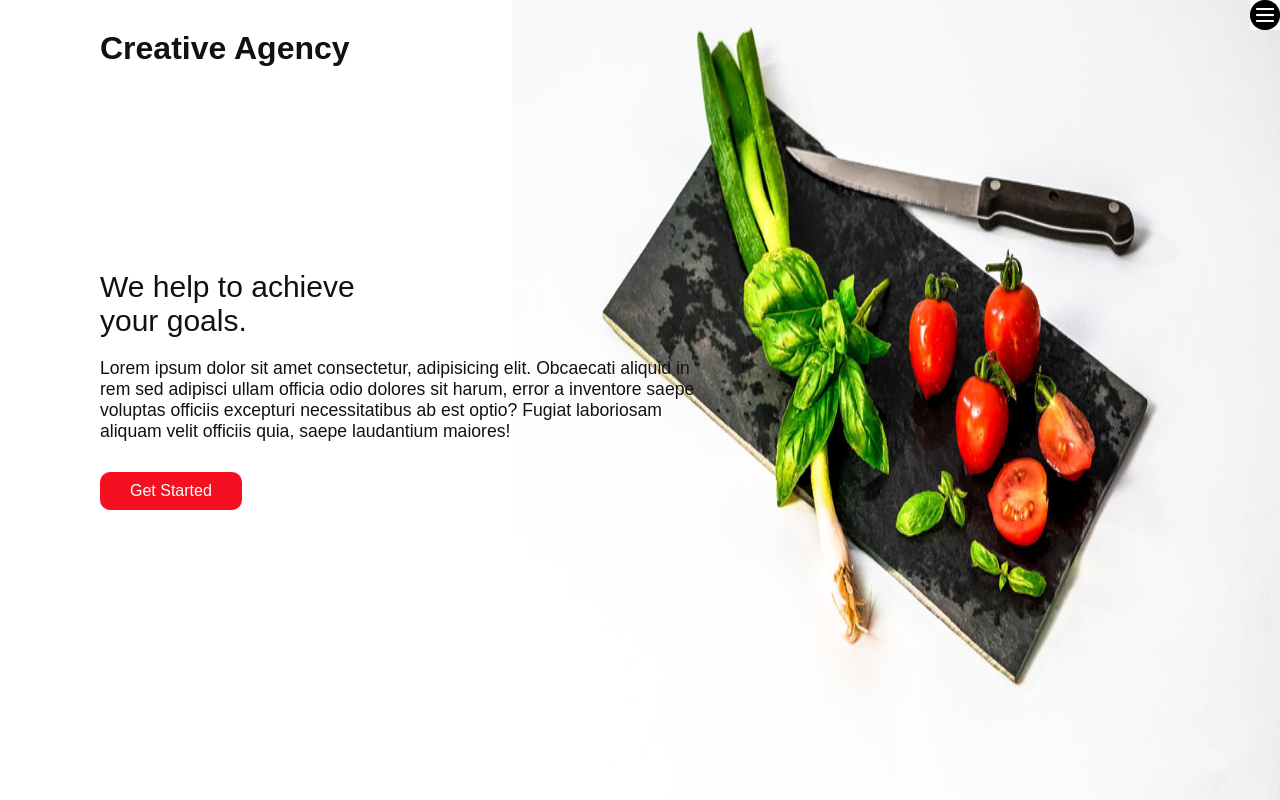
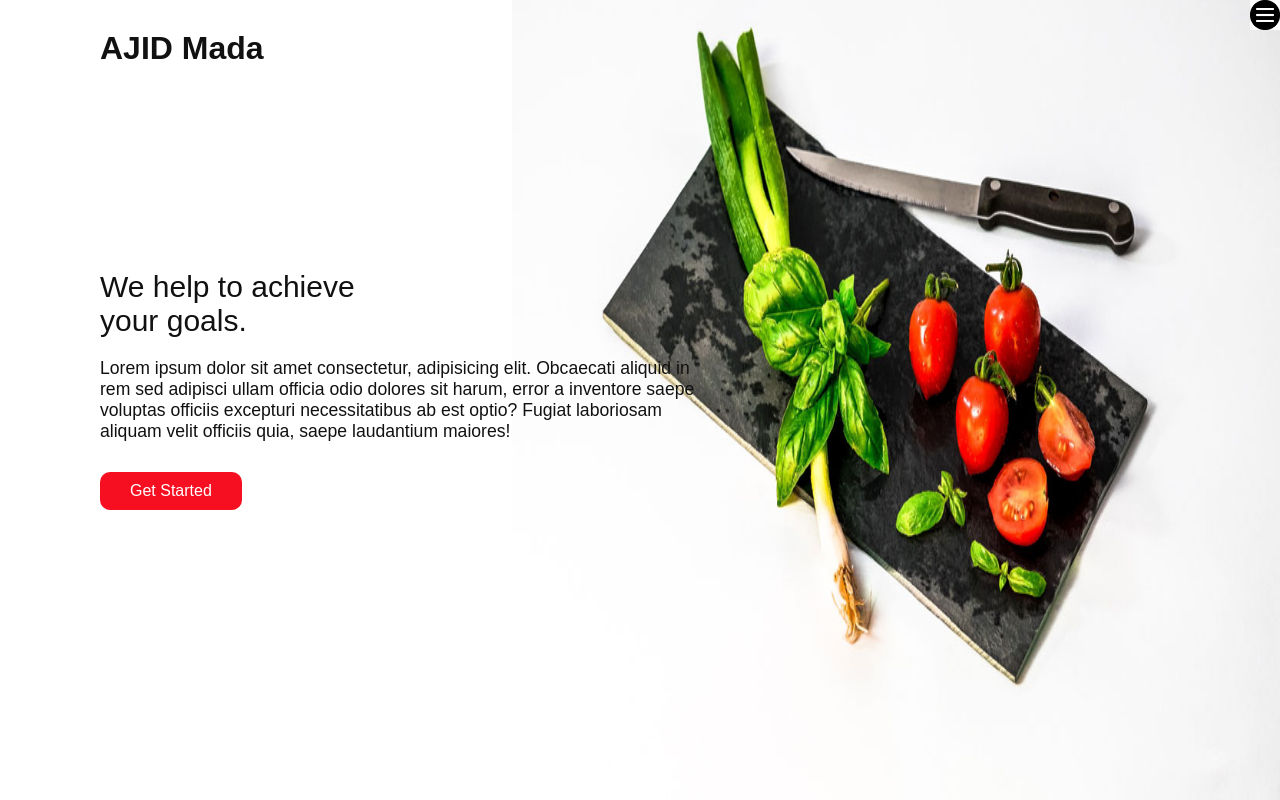
Before and after one commit to NadiasinaNico/AgenceWeb, a plain HTML site: page index.html in a window 1280 px wide. Drawn offline with Linux system fonts and the light colour scheme.

Commit message:
update website

```diff
--- a/index.html
+++ b/index.html
@@ -9,7 +9,7 @@
 </head>
 <body>
     <header>
-        <div class="logo">Creative Agency</div>
+        <div class="logo">AJID Mada</div>
         <div class="toggle ">
 
         </div>
```
